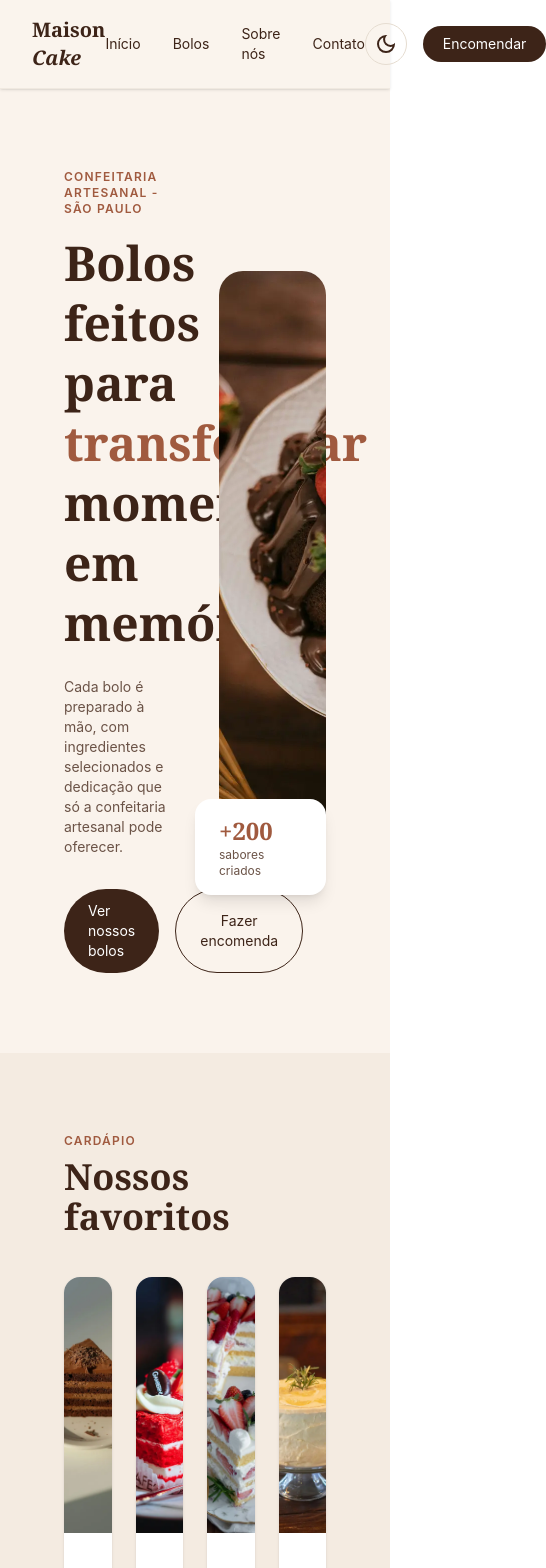
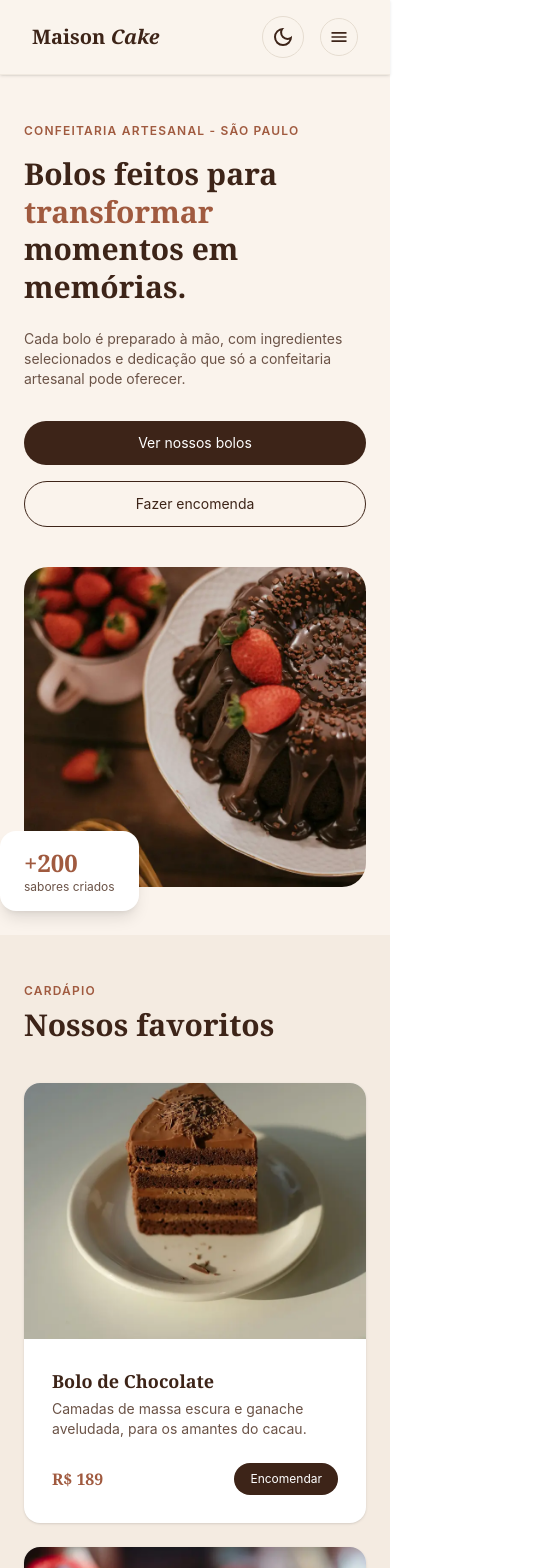
Before and after one commit to camilasantos25/Maison-Cake, a React (Vite) app: page / in a window 390 px wide. Shown: the top 1568 px of the page, 546 px wide, since content can reach past the window. Built offline with nearby package versions, Linux system fonts and the light colour scheme.

Commit message:
implementação da responsividade no projeto

```diff
--- a/src/sections/Cardapio.jsx
+++ b/src/sections/Cardapio.jsx
@@ -33,18 +33,18 @@ const bolos = [
 
 function Cardapio({ aoClicarEncomendar }) {
     return (
-        <section id="bolos" className="bg-[#f4ebe1] px-16 py-20 dark:bg-[#1a1109]">
+        <section id="bolos" className="bg-[#f4ebe1] px-6 py-12 md:px-16 md:py-20 dark:bg-[#1a1109]">
             <div className="mx-auto max-w-7xl">
                 <div>
                     <p className="text-xs font-semibold tracking-widest text-[#a05a3f]">
                         CARDÁPIO
                     </p>
-                    <h2 className="mt-2 font-serif text-4xl font-bold text-[#3d2418] dark:text-[#f4ebe1]">
+                    <h2 className="mt-2 font-serif text-3xl font-bold text-[#3d2418] dark:text-[#f4ebe1] md:text-4xl">
                         Nossos favoritos
                     </h2>
                 </div>
 
-                <div className="mt-10 grid grid-cols-4 gap-6">
+                <div className="mt-10 grid grid-cols-1 gap-6 sm:grid-cols-2 md:grid-cols-4">
                     {bolos.map((bolo, index) => (
                         <ProductCard
                             key={index}
@@ -52,8 +52,7 @@ function Cardapio({ aoClicarEncomendar }) {
                             nome={bolo.nome}
                             descricao={bolo.descricao}
                             preco={bolo.preco}
-                            aoClicarEncomendar={aoClicarEncomendar}
-                        />
+                            aoClicarEncomendar={aoClicarEncomendar} />
                     ))}
                 </div>
             </div>
--- a/src/sections/CtaFinal.jsx
+++ b/src/sections/CtaFinal.jsx
@@ -1,11 +1,11 @@
 function CtaFinal({ aoClicarEncomendar }) {
     return (
-        <section id="contato" className="bg-[#faf3ec] px-16 py-24 text-center dark:bg-[#150e0a]">
+        <section id="contato" className="bg-[#faf3ec] px-6 py-16 text-center md:px-16 md:py-24 dark:bg-[#150e0a]">
             <div className="mx-auto max-w-2xl">
                 <p className="text-xs font-semibold tracking-widest text-[#a05a3f]">
                     VAMOS CELEBRAR JUNTOS
                 </p>
-                <h2 className="mt-4 font-serif text-4xl font-bold text-[#3d2418] dark:text-[#f4ebe1]">
+                <h2 className="mt-4 font-serif text-3xl font-bold text-[#3d2418] dark:text-[#f4ebe1] md:text-4xl">
                     Seu próximo momento especial começa com um bolo.
                 </h2>
                 <p className="mt-6 text-sm text-[#6b5347] dark:text-[#c9b8ab]">
--- a/src/sections/Depoimentos.jsx
+++ b/src/sections/Depoimentos.jsx
@@ -20,16 +20,16 @@ const depoimentos = [
 
 function Depoimentos() {
     return (
-        <section className="bg-[#f4ebe1] px-16 py-20 dark:bg-[#1a1109]">
+        <section className="bg-[#f4ebe1] px-6 py-12 md:px-16 md:py-20 dark:bg-[#1a1109]">
             <div className="mx-auto max-w-7xl text-center">
                 <p className="text-xs font-semibold tracking-widest text-[#a05a3f]">
                     DEPOIMENTOS
                 </p>
-                <h2 className="mt-2 font-serif text-4xl font-bold text-[#3d2418] dark:text-[#f4ebe1]">
+                <h2 className="mt-2 font-serif text-3xl font-bold text-[#3d2418] dark:text-[#f4ebe1] md:text-4xl">
                     O que dizem nossos clientes
                 </h2>
 
-                <div className="mt-10 grid grid-cols-3 gap-6 text-left">
+                <div className="mt-10 grid grid-cols-1 gap-6 text-left md:grid-cols-3">
                     {depoimentos.map((depoimento, index) => (
                         <TestimonialCard
                             key={index}
--- a/src/sections/Filosofia.jsx
+++ b/src/sections/Filosofia.jsx
@@ -1,11 +1,11 @@
 function Filosofia() {
     return (
-        <section className="bg-[#3d2418] px-16 py-24 text-center">
+        <section className="bg-[#3d2418] px-6 py-16 text-center md:px-16 md:py-24">
             <div className="mx-auto max-w-2xl">
                 <p className="text-xs font-semibold tracking-widest text-[#c9a68c]">
                     NOSSA FILOSOFIA
                 </p>
-                <h2 className="mt-4 font-serif text-4xl font-bold text-white">
+                <h2 className="mt-4 font-serif text-3xl font-bold text-white md:text-4xl">
                     Feito com carinho,{' '}
                     <br />
                     <span className="italic">servido com amor.</span>
--- a/src/sections/Footer.jsx
+++ b/src/sections/Footer.jsx
@@ -1,8 +1,8 @@
 function Footer() {
     return (
-        <footer className="bg-[#f4ebe1] px-16 py-16 dark:bg-[#1a1109]">
+        <footer className="bg-[#f4ebe1] px-6 py-12 md:px-16 md:py-16 dark:bg-[#1a1109]">
             <div className="mx-auto max-w-7xl">
-                <div className="grid grid-cols-3 gap-12">
+                <div className="grid grid-cols-1 gap-8 md:grid-cols-3 md:gap-12">
                     <div>
                         <p className="font-serif text-xl font-bold text-[#3d2418] dark:text-[#f4ebe1]">
                             Maison <span className="italic">Cake</span>
--- a/src/sections/Header.jsx
+++ b/src/sections/Header.jsx
@@ -1,10 +1,19 @@
+import { useState } from 'react'
+
 function Header({ aoClicarEncomendar, tema, aoClicarTema }) {
+    const [menuAberto, setMenuAberto] = useState(false)
+
+    function alternarMenu() {
+        setMenuAberto(!menuAberto)
+    }
+
     return (
-        <header className="sticky top-0 z-50 flex items-center justify-between border-b border-[#f0e9e0] bg-[#faf3ec]/90 px-8 py-4 shadow-sm backdrop-blur-sm dark:border-[#3d2c22] dark:bg-[#150e0a]/90">
+        <header className="sticky top-0 z-50 border-b border-[#f0e9e0] bg-[#faf3ec]/90 shadow-sm backdrop-blur-sm dark:border-[#3d2c22] dark:bg-[#150e0a]/90">
+            <div className="flex items-center justify-between px-8 py-4">
                 <a href="#inicio" className="text-xl font-serif font-bold text-[#3d2418] dark:text-[#f4ebe1]">
                     Maison <span className="italic">Cake</span>
                 </a>
-            <nav className="flex items-center gap-8">
+                <nav className="hidden items-center gap-8 md:flex">
                     <a href="#inicio" className="text-sm text-[#3d2418] transition-colors hover:text-[#a05a3f] dark:text-[#f4ebe1]">Início</a>
                     <a href="#bolos" className="text-sm text-[#3d2418] transition-colors hover:text-[#a05a3f] dark:text-[#f4ebe1]">Bolos</a>
                     <a href="#sobre" className="text-sm text-[#3d2418] transition-colors hover:text-[#a05a3f] dark:text-[#f4ebe1]">Sobre nós</a>
@@ -14,16 +23,42 @@ function Header({ aoClicarEncomendar, tema, aoClicarTema }) {
                 <div className="flex items-center gap-4">
                     <button onClick={aoClicarTema} className="cursor-pointer rounded-full border border-[#e5dcd0] p-2 text-[#3d2418] transition-colors hover:border-[#a05a3f] dark:border-[#3d2c22] dark:text-[#f4ebe1]">
                         {tema === 'light' ? (
-                        <svg xmlns="http://www.w3.org/2000/svg" height="24px" viewBox="0 -960 960 960" width="24px" fill="currentColor"><path d="M480-120q-150 0-255-105T120-480q0-150 105-255t255-105q14 0 27.5 1t26.5 3q-41 29-65.5 75.5T444-660q0 90 63 153t153 63q55 0 101-24.5t75-65.5q2 13 3 26.5t1 27.5q0 150-105 255T480-120Zm0-80q88 0 158-48.5T740-375q-20 5-40 8t-40 3q-123 0-209.5-86.5T364-660q0-20 3-40t8-40q-78 32-126.5 102T200-480q0 116 82 198t198 82Zm-10-270Z"/></svg>
+                            <svg xmlns="http://www.w3.org/2000/svg" height="24px" viewBox="0 -960 960 960" width="24px" fill="currentColor"><path d="M480-120q-150 0-255-105T120-480q0-150 105-255t255-105q14 0 27.5 1t26.5 3q-41 29-65.5 75.5T444-660q0 90 63 153t153 63q55 0 101-24.5t75-65.5q2 13 3 26.5t1 27.5q0 150-105 255T480-120Zm0-80q88 0 158-48.5T740-375q-20 5-40 8t-40 3q-123 0-209.5-86.5T364-660q0-20 3-40t8-40q-78 32-126.5 102T200-480q0 116 82 198t198 82Zm-10-270Z" /></svg>
                         ) : (
-                        <svg xmlns="http://www.w3.org/2000/svg" height="24px" viewBox="0 -960 960 960" width="24px" fill="currentColor"><path d="M565-395q35-35 35-85t-35-85q-35-35-85-35t-85 35q-35 35-35 85t35 85q35 35 85 35t85-35Zm-226.5 56.5Q280-397 280-480t58.5-141.5Q397-680 480-680t141.5 58.5Q680-563 680-480t-58.5 141.5Q563-280 480-280t-141.5-58.5ZM200-440H40v-80h160v80Zm720 0H760v-80h160v80ZM440-760v-160h80v160h-80Zm0 720v-160h80v160h-80ZM256-650l-101-97 57-59 96 100-52 56Zm492 496-97-101 53-55 101 97-57 59Zm-98-550 97-101 59 57-100 96-56-52ZM154-212l101-97 55 53-97 101-59-57Zm326-268Z"/></svg>
+                            <svg xmlns="http://www.w3.org/2000/svg" height="24px" viewBox="0 -960 960 960" width="24px" fill="currentColor"><path d="M565-395q35-35 35-85t-35-85q-35-35-85-35t-85 35q-35 35-35 85t35 85q35 35 85 35t85-35Zm-226.5 56.5Q280-397 280-480t58.5-141.5Q397-680 480-680t141.5 58.5Q680-563 680-480t-58.5 141.5Q563-280 480-280t-141.5-58.5ZM200-440H40v-80h160v80Zm720 0H760v-80h160v80ZM440-760v-160h80v160h-80Zm0 720v-160h80v160h-80ZM256-650l-101-97 57-59 96 100-52 56Zm492 496-97-101 53-55 101 97-57 59Zm-98-550 97-101 59 57-100 96-56-52ZM154-212l101-97 55 53-97 101-59-57Zm326-268Z" /></svg>
                         )}
                     </button>
 
-                <button onClick={aoClicarEncomendar} className="cursor-pointer rounded-full bg-[#3d2418] px-5 py-2 text-sm text-white transition-colors hover:bg-[#a05a3f]">
+                    <button onClick={aoClicarEncomendar} className="hidden cursor-pointer rounded-full bg-[#3d2418] px-5 py-2 text-sm text-white transition-colors hover:bg-[#a05a3f] md:block">
+                        Encomendar
+                    </button>
+
+                    <button
+                        onClick={alternarMenu}
+                        className="flex cursor-pointer items-center justify-center rounded-full border border-[#e5dcd0] p-2 text-[#3d2418] dark:border-[#3d2c22] dark:text-[#f4ebe1] md:hidden">
+                        {menuAberto ? (
+                            <svg xmlns="http://www.w3.org/2000/svg" height="20px" viewBox="0 -960 960 960" width="20px" fill="currentColor"><path d="m256-200-56-56 224-224-224-224 56-56 224 224 224-224 56 56-224 224 224 224-56 56-224-224-224 224Z" /></svg>
+                        ) : (
+                            <svg xmlns="http://www.w3.org/2000/svg" height="20px" viewBox="0 -960 960 960" width="20px" fill="currentColor"><path d="M120-240v-80h720v80H120Zm0-200v-80h720v80H120Zm0-200v-80h720v80H120Z" /></svg>
+                        )}
+                    </button>
+                </div>
+            </div>
+
+            {menuAberto && (
+                <div className="flex flex-col gap-4 border-t border-[#f0e9e0] px-8 py-6 md:hidden dark:border-[#3d2c22]">
+                    <a href="#inicio" onClick={alternarMenu} className="text-sm text-[#3d2418] dark:text-[#f4ebe1]">Início</a>
+                    <a href="#bolos" onClick={alternarMenu} className="text-sm text-[#3d2418] dark:text-[#f4ebe1]">Bolos</a>
+                    <a href="#sobre" onClick={alternarMenu} className="text-sm text-[#3d2418] dark:text-[#f4ebe1]">Sobre nós</a>
+                    <a href="#contato" onClick={alternarMenu} className="text-sm text-[#3d2418] dark:text-[#f4ebe1]">Contato</a>
+
+                    <button
+                        onClick={aoClicarEncomendar}
+                        className="cursor-pointer rounded-full bg-[#3d2418] px-5 py-2 text-sm text-white transition-colors hover:bg-[#a05a3f]">
                         Encomendar
                     </button>
                 </div>
+            )}
         </header>
     )
 }
--- a/src/sections/Hero.jsx
+++ b/src/sections/Hero.jsx
@@ -2,13 +2,13 @@ import boloHero from '../assets/bolo-hero.webp'
 
 function Hero({ aoClicarEncomendar }) {
     return (
-        <section id="inicio" className="bg-[#faf3ec] px-16 py-20 dark:bg-[#150e0a]">
-            <div className='mx-auto grid max-w-7xl grid-cols-2 items-center gap-12'>
+        <section id="inicio" className="bg-[#faf3ec] px-6 py-12 md:px-16 md:py-20 dark:bg-[#150e0a]">
+            <div className='mx-auto grid max-w-7xl grid-cols-1 items-center gap-10 md:grid-cols-2 md:gap-12'>
                 <div>
                     <p className="text-xs font-semibold tracking-widest text-[#a05a3f]">
                         CONFEITARIA ARTESANAL - SÃO PAULO
                     </p>
-                    <h1 className="mt-4 font-serif text-5xl font-bold leading-tight text-[#3d2418] dark:text-[#f4ebe1]">
+                    <h1 className="mt-4 font-serif text-3xl font-bold leading-tight text-[#3d2418] dark:text-[#f4ebe1] md:text-5xl">
                         Bolos feitos para{' '}
                         <span className="text-[#a05a3f]">transformar</span> momentos em
                         memórias.
@@ -17,8 +17,8 @@ function Hero({ aoClicarEncomendar }) {
                         Cada bolo é preparado à mão, com ingredientes selecionados e
                         dedicação que só a confeitaria artesanal pode oferecer.
                     </p>
-                    <div className="mt-8 flex gap-4">
-                        <a href='#bolos' className="cursor-pointer rounded-full bg-[#3d2418] px-6 py-3 text-sm text-white transition-colors hover:bg-[#a05a3f]">
+                    <div className="mt-8 flex flex-col gap-4 sm:flex-row">
+                        <a href='#bolos' className="cursor-pointer rounded-full bg-[#3d2418] px-6 py-3 text-center text-sm text-white transition-colors hover:bg-[#a05a3f]">
                             Ver nossos bolos
                         </a>
                         <button onClick={aoClicarEncomendar} className="cursor-pointer rounded-full border border-[#3d2418] px-6 py-3 text-sm text-[#3d2418] transition-colors hover:border-[#a05a3f] dark:border-[#c9b8ab] dark:text-[#f4ebe1]">
@@ -31,14 +31,12 @@ function Hero({ aoClicarEncomendar }) {
                     <img
                         src={boloHero}
                         alt="Bolo de chocolate decorado com morangos"
-                        className="h-[600px] w-full rounded-3xl object-cover"
-                    />
+                        className="h-[320px] w-full rounded-3xl object-cover md:h-[600px]"/>
                     <div className="absolute -bottom-6 -left-6 rounded-2xl bg-white px-6 py-4 shadow-lg dark:bg-[#251a13]">
                         <p className="font-serif text-2xl font-bold text-[#a05a3f]">+200</p>
                         <p className="text-xs text-[#6b5347]">sabores criados</p>
                     </div>
                 </div>
-
             </div>
         </section>
     )
--- a/src/sections/SobreNos.jsx
+++ b/src/sections/SobreNos.jsx
@@ -2,19 +2,18 @@ import doces from '../assets/doces.webp'
 
 function SobreNos() {
     return (
-        <section id='sobre' className="bg-[#faf3ec] px-16 py-20 dark:bg-[#150e0a]">
-            <div className='mx-auto grid max-w-7xl grid-cols-2 items-center gap-12'>
+        <section id='sobre' className="bg-[#faf3ec] px-6 py-12 md:px-16 md:py-20 dark:bg-[#150e0a]">
+            <div className='mx-auto grid max-w-7xl grid-cols-1 items-center gap-10 md:grid-cols-2 md:gap-12'>
                 <img
                     src={doces}
                     alt="Doces decorados com chocolate por cima"
-                    className="h-[420px] w-full rounded-3xl object-cover"
-                />
+                    className="h-[280px] w-full rounded-3xl object-cover md:h-[420px]"/>
 
                 <div>
                     <p className="text-xs font-semibold tracking-widest text-[#a05a3f]">
                         NOSSA HISTÓRIA
                     </p>
-                    <h2 className="mt-2 font-serif text-4xl font-bold text-[#3d2418] dark:text-[#f4ebe1]">
+                    <h2 className="mt-2 font-serif text-3xl font-bold text-[#3d2418] dark:text-[#f4ebe1] md:text-4xl">
                         Nascemos de uma paixão pelo detalhe.
                     </h2>
 
```
Also changed, not shown: src/assets/menu.svg (deleted). Lines whose indentation alone changed are shown as unchanged.
